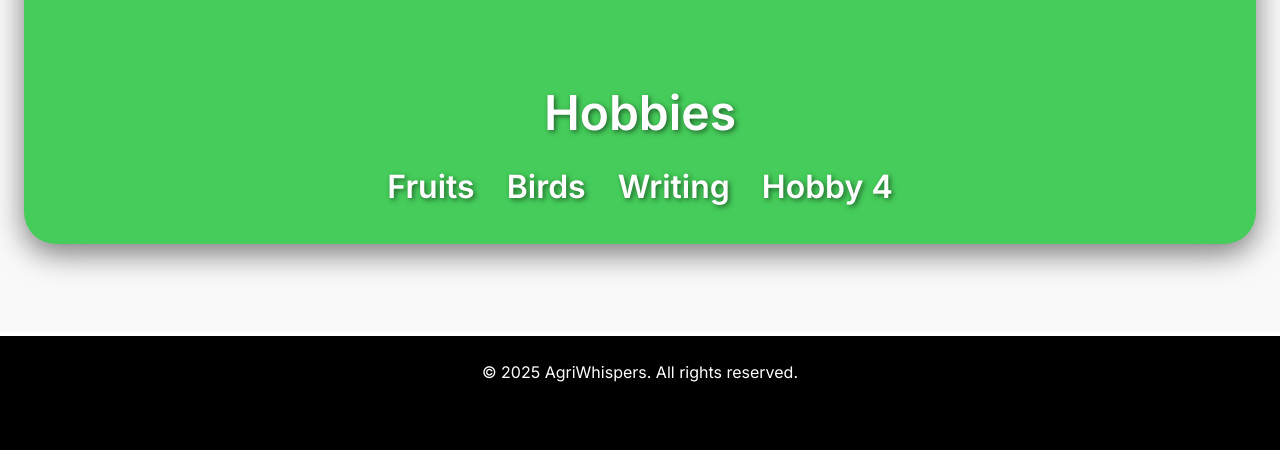
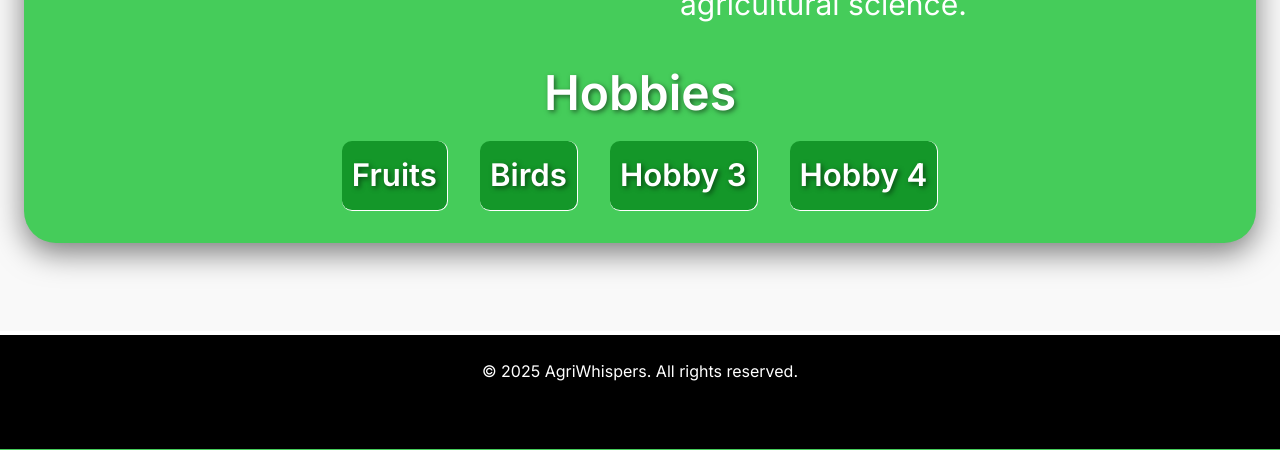
Before and after one commit to rafiaksd/django-green-blog, a Django app: page /greenblog/about/ in a window 1280 px wide. Shown: the part 924-1374 px from the top of the page. Run offline with Django 5.2, Linux system fonts and the light colour scheme; some libraries are stand-ins or nearby versions.

Commit message:
small ui tweaks, filter, about

```diff
--- a/blog/templates/base.html
+++ b/blog/templates/base.html
@@ -167,7 +167,7 @@
     <div class="flex justify-between items-center w-full max-h-[70px]">
       <!-- Profile Picture -->
        <div class="flex-grow max-w-[80px] md:max-w-[100px] object-cover">
-        <img src="{% static 'images/camera_shot.png' %}" class="round-img" style="border-radius: 10px;" alt="Profile Picture">
+        <img src="{% static 'images/camera_shot.png' %}" class="round-img border-r-2 border-b-2 border-[#1fa333]" style="border-radius: 10px;" alt="Profile Picture">
         </div>
 
       <!-- Title in Center -->
--- a/blog/templates/pages/about.html
+++ b/blog/templates/pages/about.html
@@ -4,7 +4,7 @@
 
 {% block content %}
 <div class="bg-treegreen py-16 rounded-4xl container-shadow">
-     <style>
+<style>
      .container-shadow {
           box-shadow: 0 10px 30px rgba(0, 0, 0, 0.5); /* X-offset, Y-offset, blur, color */
           border-radius: 2rem; /* optional, to round the shadow corners */
@@ -20,12 +20,28 @@
      }
 
      .profile-text{
-          font-size:1.8rem;
           font-weight: 400;
      }
 
-     </style>
-    <div class="max-w-7xl mx-auto px-6">
+     .hobbies li{
+        font-size: 1.35em;
+        background-color: rgba(5, 134, 26, 0.753);
+        padding: 10px;
+        border-radius: 10px;
+        border-top: 1px;
+        border-left: 1px;
+        border-width: 1px;
+     }
+
+     @media (min-width: 768px) {
+        .hobbies li{
+            font-size: 1.95em;
+        }
+    }
+
+</style>
+
+<div class="max-w-7xl mx-auto px-6">
     <!-- Section Title -->
     <h1 class="shadow-text text-4xl sm:text-5xl md:text-6xl text-center font-extrabold text-white mb-8">
         Hello, I'm Jillur Rahman
@@ -34,28 +50,28 @@
     <!-- Profile Section -->
     <div class="flex flex-col lg:flex-row items-center gap-10">
         <!-- Profile Picture -->
-        <div class="w-full sm:max-w-1/2 flex-grow">
+        <div class="w-full lg:max-w-1/2 flex-grow">
             <img src="{% static 'images/camera_shot.png' %}" alt="Profile Image" class="w-full h-auto border-4 border-white shadow-lg" style="border-radius: 15px;">
         </div>
 
         <!-- Profile Text -->
-        <div class="profile-text w-full md:w-2/3 text-white mt-6 md:mt-0">
-            <p class="leading-relaxed mb-4">
+        <div class="profile-text text-xl md:text-3xl w-full md:w-4/5 text-white md:mt-0">
+            <div class="leading-relaxed mb-4">
                 I'm a passionate researcher and nature enthusiast with a deep love for birds, plants, and especially fruits like jackfruit and litchi. I enjoy exploring the wonders of agriculture while observing the beauty of the natural world.
-            </p>
-            <p class="leading-relaxed mb-6">
+            </div>
+            <div class="leading-relaxed mb-6">
                 Beyond my work as a Senior Officer at BARI (Bangladesh Agricultural Research & Institute), I dedicate time to reading and writing, sharing knowledge and stories that celebrate the richness of nature and agricultural science.
-            </p>
+            </div>
         </div>
     </div>
 
     <!-- Hobbies Section -->
-    <div class="mt-16">
+    <div class="hobbies mt-4">
         <h2 class="shadow-text text-3xl sm:text-4xl md:text-5xl text-white font-bold text-center mb-6">Hobbies</h2>
         <ul class="shadow-text flex flex-wrap justify-center gap-4 sm:gap-6 md:gap-8 text-white hobbies-list">
             <li>Fruits</li>
             <li>Birds</li>
-            <li>Writing</li>
+            <li>Hobby 3</li>
             <li>Hobby 4</li>
         </ul>
     </div>
```
Also changed, not shown: blog/templates/blog/blog_list.html (+34 -32 lines).
